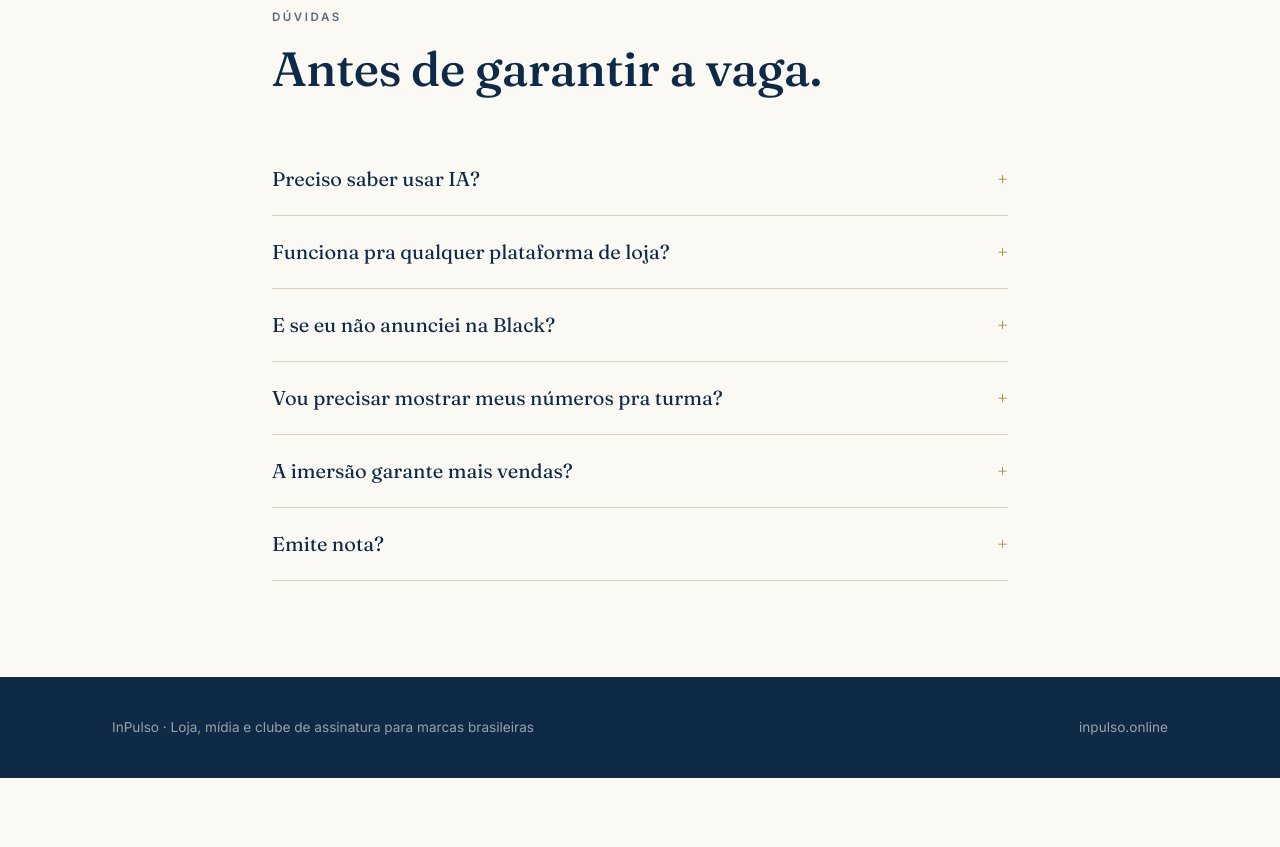
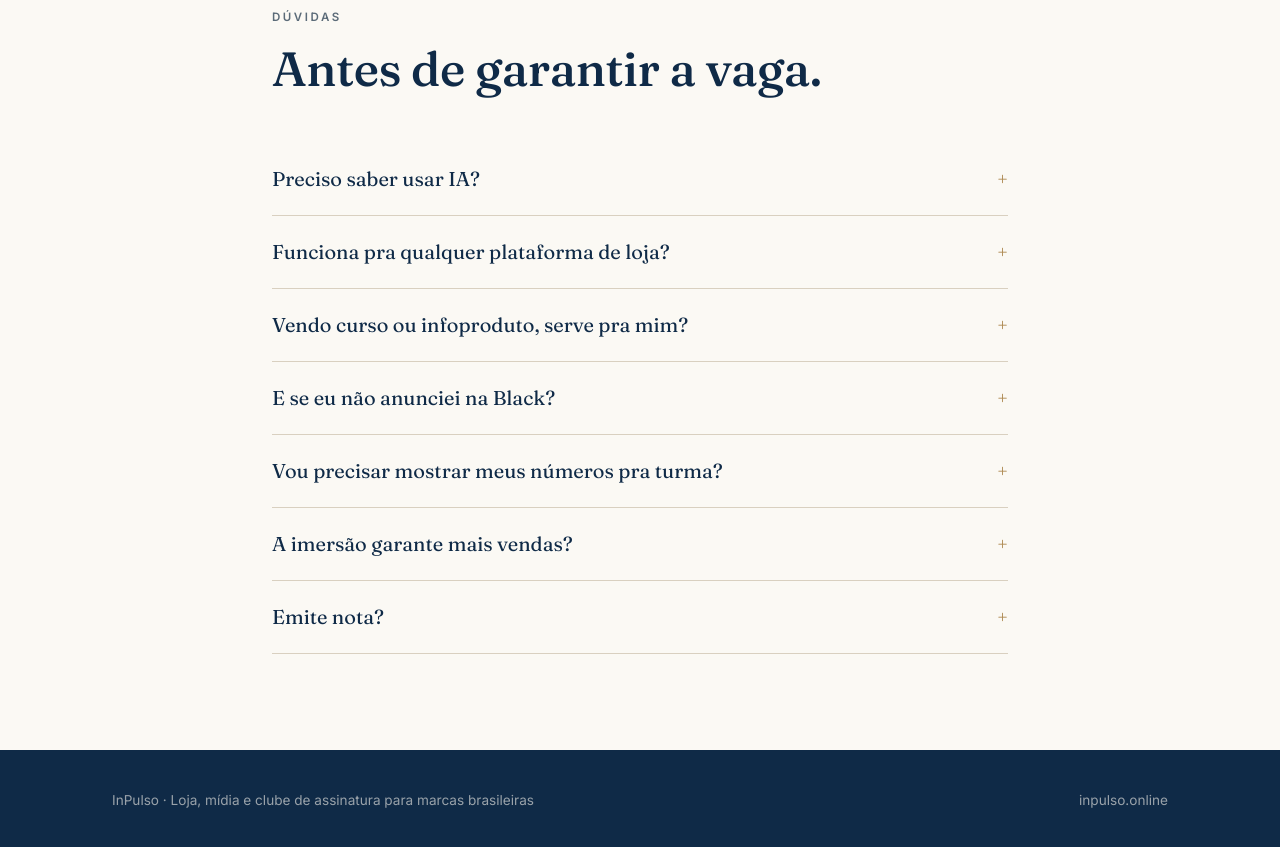
Before and after one commit to murilo-mgs/inpulso-landing-page, a plain HTML site: page imersao/index.html in a window 1280 px wide. Shown: the part 6109-6956 px from the top of the page. Before the commit the page ends 6887 px from the top, so only its background shows below. Drawn offline with Linux system fonts and the light colour scheme.

Commit message:
imersão: FAQ 'Vendo curso ou infoproduto, serve pra mim?'
Co-Authored-By: Claude Opus 5.5 <noreply@anthropic.com>

```diff
--- a/imersao/index.html
+++ b/imersao/index.html
@@ -357,6 +357,7 @@ footer .wrap{display:flex;justify-content:space-between;flex-wrap:wrap;gap:10px}
     <div class="head reveal"><span class="eyebrow">Dúvidas</span><h2>Antes de garantir a vaga.</h2></div>
     <details><summary>Preciso saber usar IA?</summary><p>Não. A gente usa a versão grátis do Claude ou do ChatGPT, no computador. Você só precisa criar a conta antes.</p></details>
     <details><summary>Funciona pra qualquer plataforma de loja?</summary><p>Sim. Shopify, Nuvemshop, VNDA, Tray e outras. Os blocos que usam pedidos e anúncios pedem que você consiga exportar uma planilha da loja e entrar no Gerenciador de Anúncios.</p></details>
+    <details><summary>Vendo curso ou infoproduto, serve pra mim?</summary><p>Serve. Quatro dos cinco blocos valem igual: qual anúncio vendeu de verdade, conferido com as vendas da sua plataforma (Hotmart, Kiwify ou o checkout do seu site), os anúncios de fim de ano, a base de quem já comprou de você e o plano de 2027. Só a parte de estoque e frete fica de fora.</p></details>
     <details><summary>E se eu não anunciei na Black?</summary><p>O bloco 2 vira o seu plano pra anunciar no Natal, e o resto da manhã vale do mesmo jeito.</p></details>
     <details><summary>Vou precisar mostrar meus números pra turma?</summary><p>Não. Você trabalha na sua tela. Compartilha só se quiser.</p></details>
     <details><summary>A imersão garante mais vendas?</summary><p>Não prometemos resultado. Você sai sabendo o que consertar na loja, quais anúncios vendem de verdade e com as peças prontas pra testar. O que acontece depois depende de aplicar.</p></details>
```
